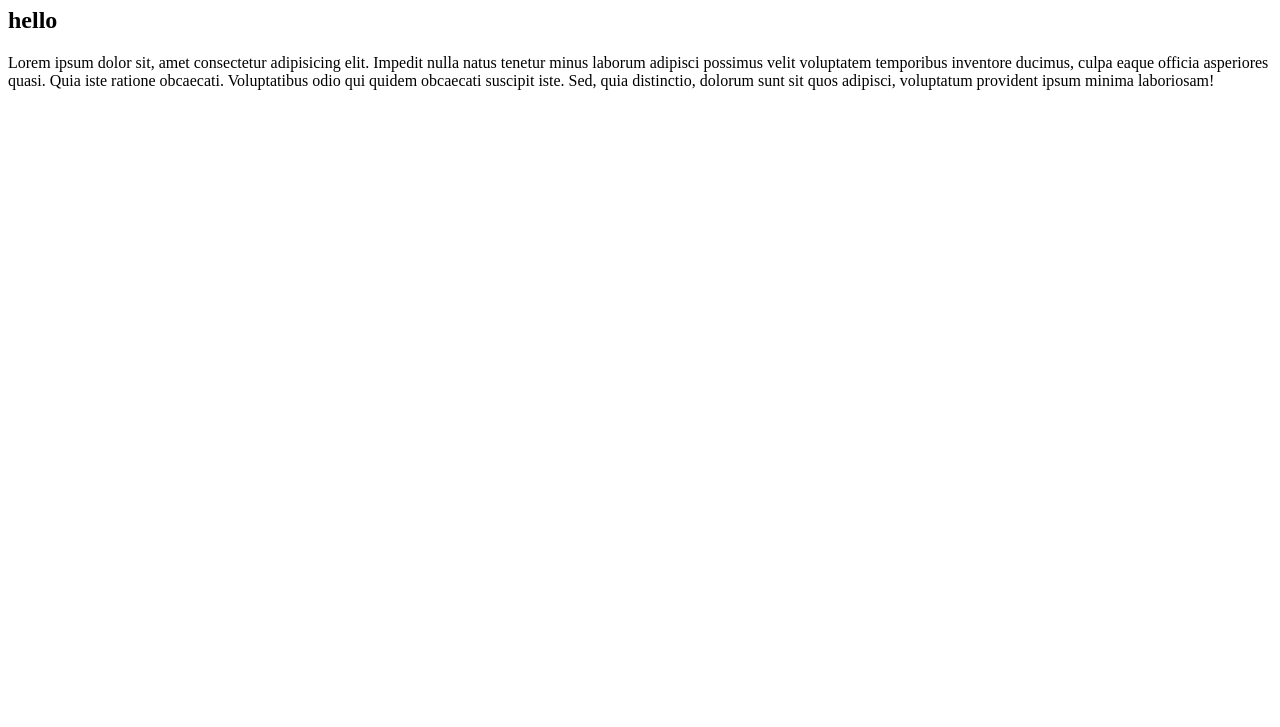
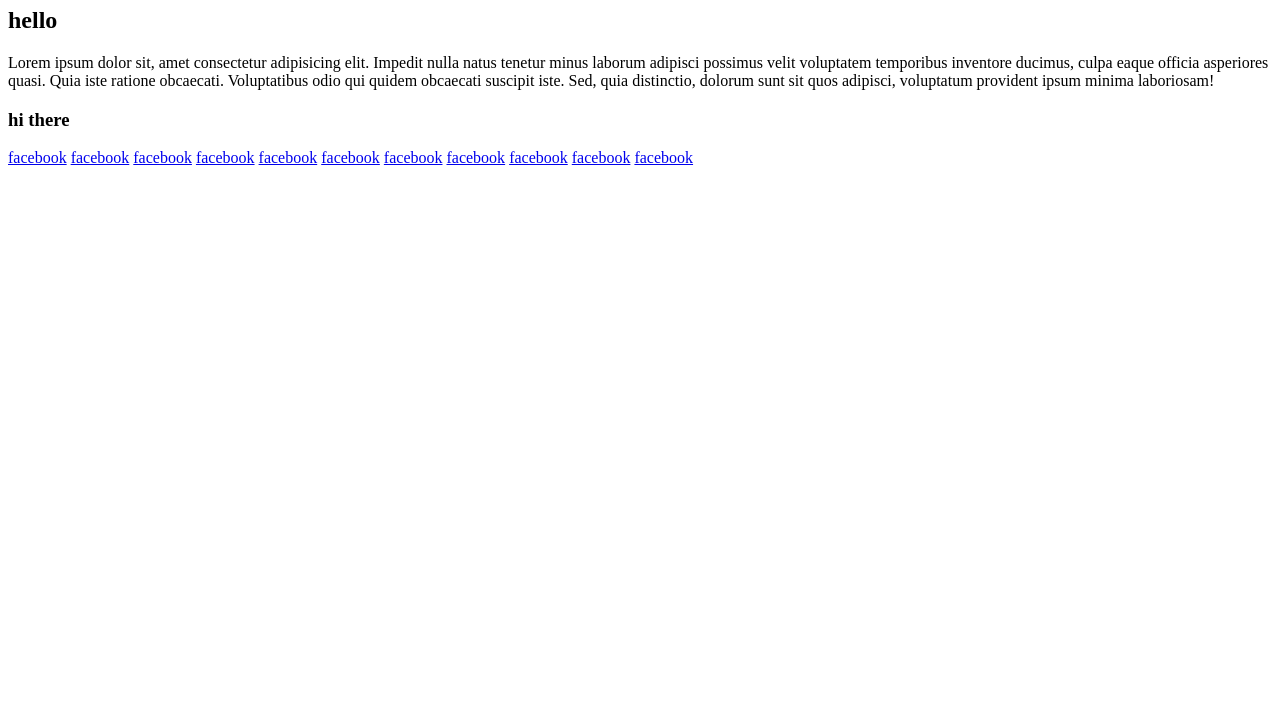
Before and after one commit to sayedmabdullah/my-first-repo, a plain HTML site: page index.html in a window 1280 px wide. Shown: the part 73-800 px from the top of the page. Drawn offline with Linux system fonts and the light colour scheme.

Commit message:
anchor added

```diff
--- a/index.html
+++ b/index.html
@@ -10,5 +10,19 @@
     <h1>Hi</h1>
     <h2>hello</h2>
     <p>Lorem ipsum dolor sit, amet consectetur adipisicing elit. Impedit nulla natus tenetur minus laborum adipisci possimus velit voluptatem temporibus inventore ducimus, culpa eaque officia asperiores quasi. Quia iste ratione obcaecati. Voluptatibus odio qui quidem obcaecati suscipit iste. Sed, quia distinctio, dolorum sunt sit quos adipisci, voluptatum provident ipsum minima laboriosam!</p>
+    <h3>hi there</h3>
+    <a href="#"> facebook</a>
+    <a href="#"> facebook</a>
+    <a href="#"> facebook</a>
+    <a href="#"> facebook</a>
+    <a href="#"> facebook</a>
+    <a href="#"> facebook</a>
+    <a href="#"> facebook</a>
+    <a href="#"> facebook</a>
+    <a href="#"> facebook</a>
+    <a href="#"> facebook</a>
+    <a href="#"> facebook</a>
+
+    <img src="" alt="">
 </body>
 </html>
```
